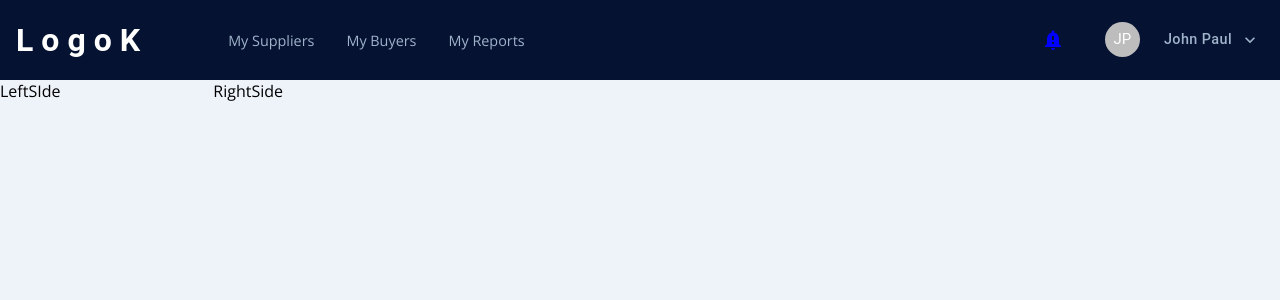
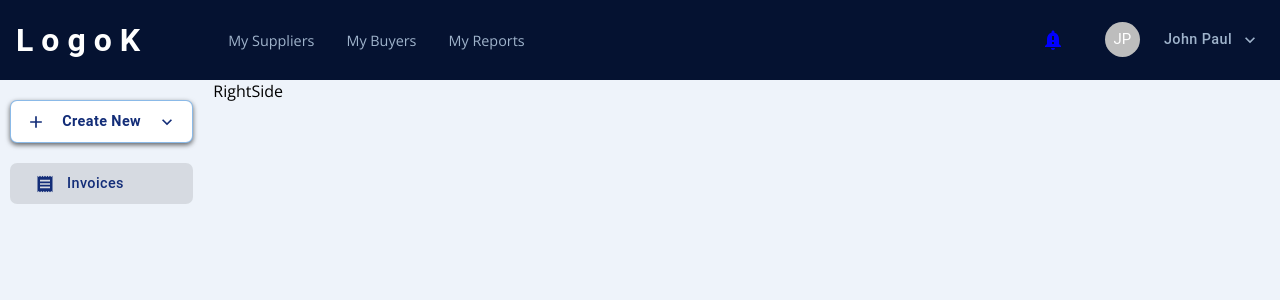
Before and after one commit to mrkirthi-24/frontend-assignment-1, a React (Vite) app in the folder eligere-assignment/: page / in a window 1280 px wide. Shown: the top 300 px of the page. Built offline with nearby package versions, Linux system fonts and the light colour scheme; the HTML template or start-up script is replaced by a standard one.

Commit message:
add buttons on leftside

```diff
--- a/eligere-assignment/src/components/LeftSide.tsx
+++ b/eligere-assignment/src/components/LeftSide.tsx
@@ -1,5 +1,48 @@
+import { Box, Button } from "@mui/material";
+import KeyboardArrowDownIcon from "@mui/icons-material/KeyboardArrowDown";
+import AddIcon from "@mui/icons-material/Add";
+import ReceiptIcon from "@mui/icons-material/Receipt";
+import styled from "@emotion/styled";
+
 const LeftSide = () => {
-  return <div>LeftSIde</div>;
+  const StyledButton = styled(Button)`
+    text-transform: none;
+    width: 100%;
+    color: #132d78;
+    font-size: 0.9rem;
+    padding: 0.5rem 0rem;
+    border-radius: 7px;
+  `;
+
+  return (
+    <Box p="20px 20px 0px 10px">
+      <StyledButton
+        variant="outlined"
+        startIcon={<AddIcon />}
+        endIcon={<KeyboardArrowDownIcon />}
+        sx={{
+          bgcolor: "#ffffff",
+          fontWeight: "bold",
+          boxShadow: "0px 2px 5px rgba(0,0,0,0.6)",
+        }}
+      >
+        &nbsp; Create New &nbsp;
+      </StyledButton>
+      <StyledButton
+        startIcon={<ReceiptIcon />}
+        sx={{
+          mt: "20px",
+          justifyContent: "start",
+          bgcolor: "rgba(0,0,0,0.1)",
+          ".MuiButton-startIcon": {
+            ml: "25px",
+          },
+        }}
+      >
+        &nbsp;Invoices
+      </StyledButton>
+    </Box>
+  );
 };
 
 export default LeftSide;
```
